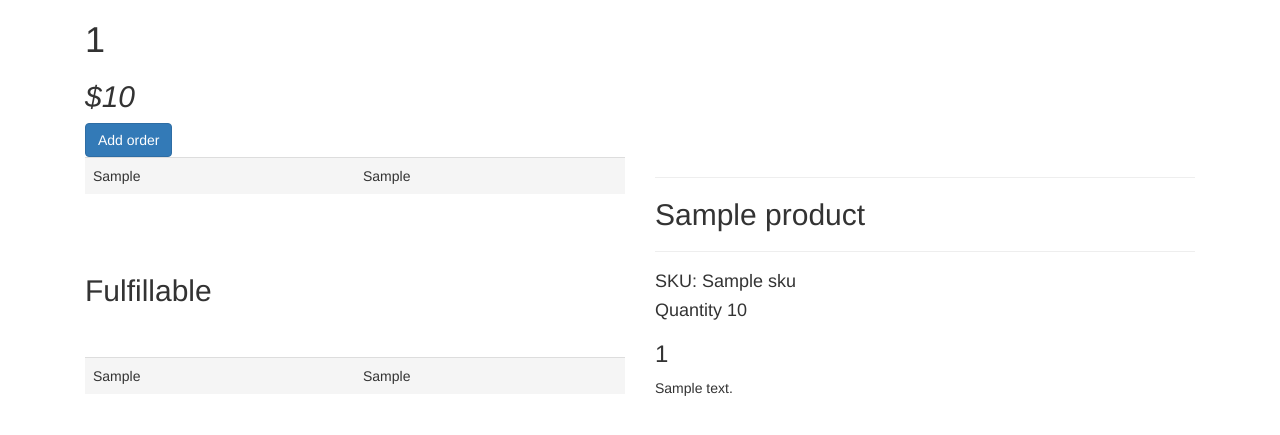
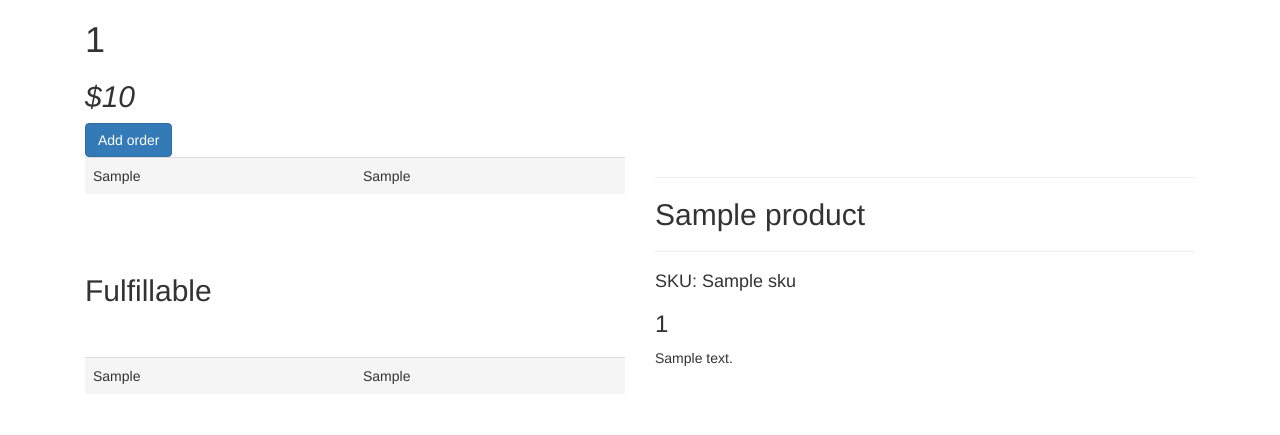
Before and after one commit to sebcampos/ShopifyRepo, a Flask app: template templates/orders_details.html in a window 1280 px wide. Shown: the top 435 px of the page. Run offline with Flask 2, Linux system fonts and the light colour scheme; the template is opened without the code that fills it: most values are stand-ins (such as "Sample title", 1, 10 or a date in 2020); some libraries are stand-ins or nearby versions.

Commit message:
Revert "commiting to master"
This reverts commit e4a45f4a072d45485efd68fbdf079c7ad1ab5028.

```diff
--- a/templates/orders_details.html
+++ b/templates/orders_details.html
@@ -48,7 +48,6 @@
                     <h2>{{ i[1]["node"]['product']["title"]}}</h2>
                     <hr></hr>
                     <h4> SKU: {{ i[1]["node"]['sku'] }}</h4>
-                    <h4> Quantity {{ i[1]["node"]["quantity"]}}</h4>
                     <h3>{{ i[0] }}</h3>
                     <p>{{ i[1]["node"]["product"]["description"] }}</p>
                     {% endfor %}
--- a/templates/user_order_details.html
+++ b/templates/user_order_details.html
@@ -54,7 +54,6 @@
                     <h2>{{ i[1]["node"]['product']["title"]}}</h2>
                     <hr></hr>
                     <h4> SKU: {{ i[1]["node"]['sku'] }}</h4>
-                    <h4> Quantity {{ i[1]["node"]["quantity"]}}</h4>
                     <h3>{{ i[0] }}</h3>
                     <p>{{ i[1]["node"]["product"]["description"] }}</p>
                     {% endfor %}
```
Also changed, not shown: database.db.
